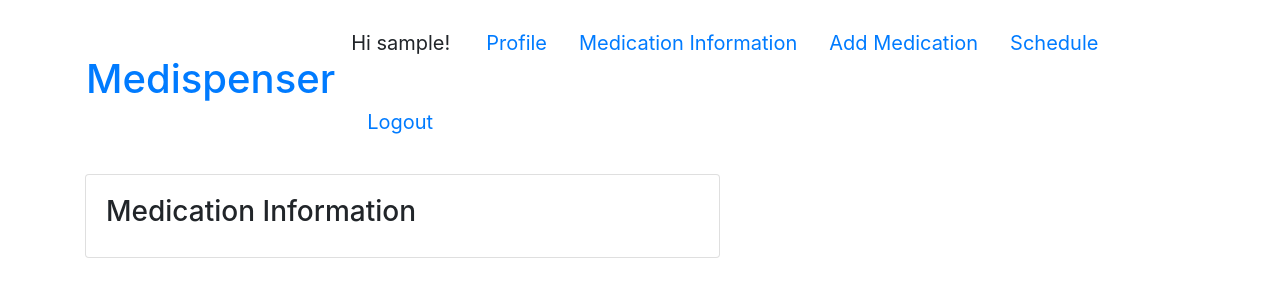
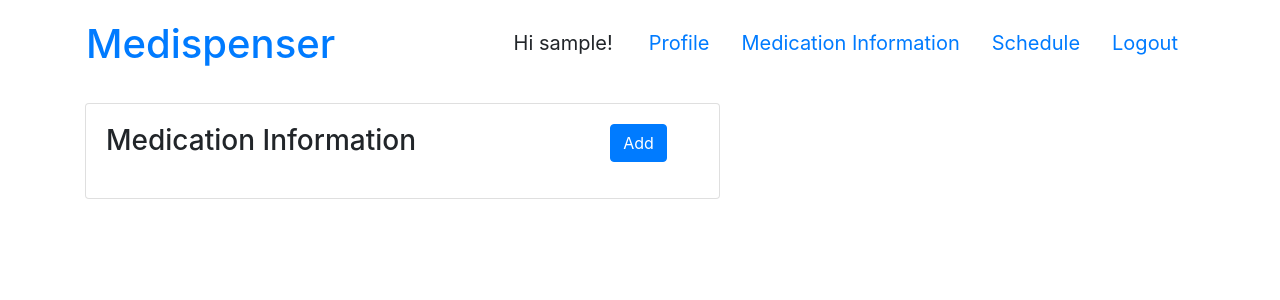
Before and after one commit to cege1808/medispenser, a Django app: page /profile/medication in a window 1280 px wide. Shown: the top 300 px of the page. Run offline with Django 3.2, Linux system fonts and the light colour scheme; the visitor is signed in with stand-in values (Sample User, id 1); data that the repository does not hold is empty; some libraries are stand-ins or nearby versions.

Commit message:
add medication add button and fix links

```diff
--- a/core/templates/index.html
+++ b/core/templates/index.html
@@ -5,7 +5,6 @@
       <li class="nav-item"><p>Hi {{ user.username }}!</p></li>
       <li class="nav-item"><a class="nav-link" href="{% url 'profile/edit' %}">Profile</a></li>
       <li class="nav-item"><a class="nav-link" href="{% url 'profile/medication' %}">Medication Information</a></li>
-      <li class="nav-item"><a class="nav-link" href="{% url 'profile/medication/add' %}">Add Medication</a></li>
       <li class="nav-item"><a class="nav-link" href="{% url 'profile/schedule' %}">Schedule</a></li>
       <li class="nav-item"><a class="nav-link" href="{% url 'logout' %}">Logout</a></li>
     {% else %}
--- a/core/templates/med_schedule.html
+++ b/core/templates/med_schedule.html
@@ -4,7 +4,6 @@
     <li class="nav-item"><p>Hi {{ user.username }}!</p></li>
     <li class="nav-item"><a class="nav-link" href="{% url 'profile/edit' %}">Profile</a></li>
     <li class="nav-item"><a class="nav-link" href="{% url 'profile/medication' %}">Medication Information</a></li>
-    <li class="nav-item"><a class="nav-link" href="{% url 'profile/medication/add' %}">Add Medication</a></li>
     <li class="nav-item"><a class="nav-link" href="{% url 'profile/schedule' %}">Schedule</a></li>
     <li class="nav-item"><a class="nav-link" href="{% url 'logout' %}">Logout</a></li>
 {% endblock %}
--- a/core/templates/medication.html
+++ b/core/templates/medication.html
@@ -4,7 +4,6 @@
     <li class="nav-item"><p>Hi {{ user.username }}!</p></li>
     <li class="nav-item"><a class="nav-link" href="{% url 'profile/edit' %}">Profile</a></li>
     <li class="nav-item"><a class="nav-link" href="{% url 'profile/medication' %}">Medication Information</a></li>
-    <li class="nav-item"><a class="nav-link" href="{% url 'profile/medication/add' %}">Add Medication</a></li>
     <li class="nav-item"><a class="nav-link" href="{% url 'profile/schedule' %}">Schedule</a></li>
     <li class="nav-item"><a class="nav-link" href="{% url 'logout' %}">Logout</a></li>
 {% endblock %}
@@ -14,10 +13,14 @@
     <div class="col-md-12 col-lg-7">
         <div class="card">
             <div class="card-body">
-                <h3>Medication Information</h3>
+                <div class="card-title">
+                    <div class="row">
+                        <h3 class="col-10 align-self-start">Medication Information</h3>
+                        <a href="{% url 'profile/medication/add' %}" ><button type="button" role="button" class="btn btn-primary">Add</button></a>
+                    </div>
+                </div>
 
                 <div class="details list-group list-group-flush">
-                    {{ data_list}}
                     {% for med in medication_data %}
                         <li class="list-group-item">
                             <h5>Module {{ med.module_num }}</h5>
--- a/core/templates/med_add.html
+++ b/core/templates/medication_add.html
@@ -4,7 +4,6 @@
     <li class="nav-item"><p>Hi {{ user.username }}!</p></li>
     <li class="nav-item"><a class="nav-link" href="{% url 'profile/edit' %}">Profile</a></li>
     <li class="nav-item"><a class="nav-link" href="{% url 'profile/medication' %}">Medication Information</a></li>
-    <li class="nav-item"><a class="nav-link" href="{% url 'profile/medication/add' %}">Add Medication</a></li>
     <li class="nav-item"><a class="nav-link" href="{% url 'profile/schedule' %}">Schedule</a></li>
     <li class="nav-item"><a class="nav-link" href="{% url 'logout' %}">Logout</a></li>
 {% endblock %}
--- a/core/templates/profile.html
+++ b/core/templates/profile.html
@@ -4,7 +4,6 @@
     <li class="nav-item"><p>Hi {{ user.username }}!</p></li>
     <li class="nav-item"><a class="nav-link" href="{% url 'profile/edit' %}">Profile</a></li>
     <li class="nav-item"><a class="nav-link" href="{% url 'profile/medication' %}">Medication Information</a></li>
-    <li class="nav-item"><a class="nav-link" href="{% url 'profile/medication/add' %}">Add Medication</a></li>
     <li class="nav-item"><a class="nav-link" href="{% url 'profile/schedule' %}">Schedule</a></li>
     <li class="nav-item"><a class="nav-link" href="{% url 'logout' %}">Logout</a></li>
 {% endblock %}
--- a/core/urls.py
+++ b/core/urls.py
@@ -1,7 +1,6 @@
 from django.urls import path
 from django.views.generic.base import TemplateView
 from . import views
-# from .views import login_view, logout_view, edit_profile, create_user
 
 urlpatterns = [
     path('', views.index, name='index'),
@@ -9,7 +8,7 @@ urlpatterns = [
     path('login/', views.login_view, name='login'),
     path('logout/', views.logout_view, name='logout'),
     path('profile/edit/', views.edit_profile, name='profile/edit'),
-    path('profile/medication/add', views.med_add, name='profile/medication/add'),
+    path('profile/medication/add', views.medication_add, name='profile/medication/add'),
     path('profile/schedule', views.schedule_view, name='profile/schedule'),
     path('profile/medication', views.medication_information, name='profile/medication'),
     path('demo/', views.demo, name='demo'),
--- a/core/views.py
+++ b/core/views.py
@@ -100,14 +100,14 @@ def edit_profile(request):
 		return render(request, 'profile.html', {'form': [*user_form, *profile_form]})
 
 @login_required
-def med_add(request):
+def medication_add(request):
 	med_form= MedForm(request.POST or None, request.FILES or None)
 	if med_form.is_valid():
 		fs=med_form.save(commit=False)
 		fs.user=request.user
 		fs.save()
-		return redirect('profile/medication/info')
-	return render(request, 'med_add.html', {'form': med_form})
+		return redirect('profile/medication')
+	return render(request, 'medication_add.html', {'form': med_form})
 
 @login_required
 def schedule_view(request):
--- a/static/main.css
+++ b/static/main.css
@@ -6,3 +6,11 @@
 .header-height > li > p{
   padding: 8px 20px 0 0;
 }
+
+.inline {
+  display: inline;
+}
+
+.right {
+  text-align: right;
+}
```
